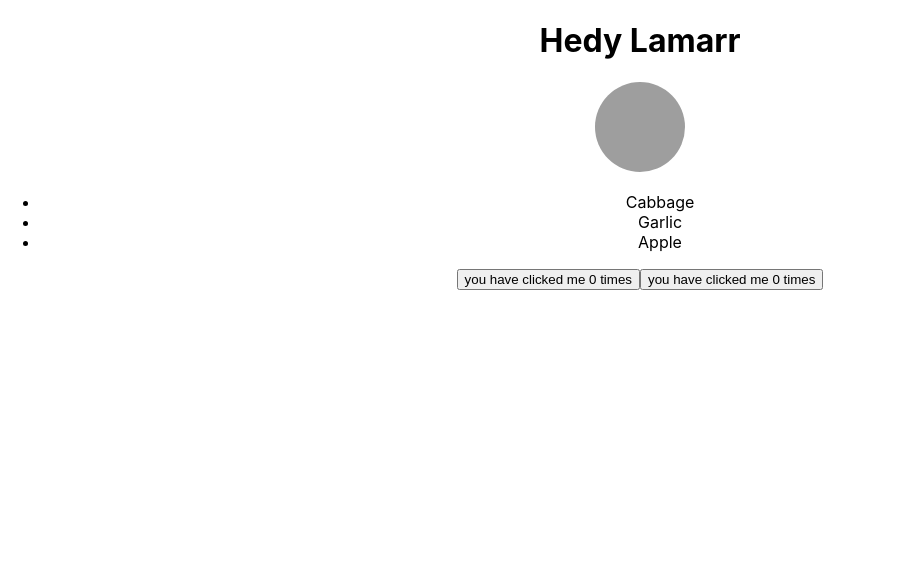
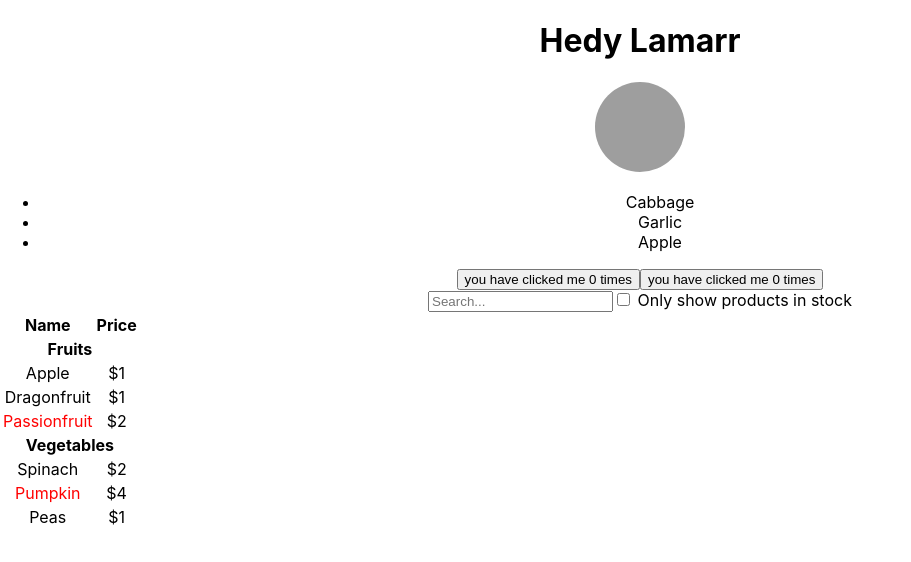
Before and after one commit to opeyemipeter1759/refreshing-react-with-docs, a React (Create React App) app: page / in a window 1280 px wide. Shown: the top 562 px of the page, without its empty margins (0-911 px from the left). Built offline with nearby package versions, Linux system fonts and the light colour scheme; grey boxes are pictures that could not be loaded.

Commit message:
thinking react

```diff
--- a/src/App.js
+++ b/src/App.js
@@ -1,5 +1,6 @@
 import './App.css';
-import {useState} from "react"
+import { useState } from "react"
+import ProductTableD from './ProductTable';
 function App()
 {
     const [count, setCount] = useState(0)
@@ -29,6 +30,7 @@
             <ProductList />
             <MyBtn count={count} onClick={handleClick} />
             <MyBtn count={count} onClick={handleClick} />
+            <ProductTableD/>
 
 
     </div>
--- /dev/null
+++ b/src/ProductTable.js
@@ -0,0 +1,91 @@
+function ProductCategoryRow({ category }) {
+    return (
+      <tr>
+        <th colSpan="2">
+          {category}
+        </th>
+      </tr>
+    );
+  }
+
+  function ProductRow({ product }) {
+    const name = product.stocked ? product.name :
+      <span style={{ color: 'red' }}>
+        {product.name}
+      </span>;
+
+    return (
+      <tr>
+        <td>{name}</td>
+        <td>{product.price}</td>
+      </tr>
+    );
+  }
+
+  function ProductTable({ products }) {
+    const rows = [];
+    let lastCategory = null;
+
+    products.forEach((product) => {
+      if (product.category !== lastCategory) {
+        rows.push(
+          <ProductCategoryRow
+            category={product.category}
+            key={product.category} />
+        );
+      }
+      rows.push(
+        <ProductRow
+          product={product}
+          key={product.name} />
+      );
+      lastCategory = product.category;
+    });
+
+    return (
+      <table>
+        <thead>
+          <tr>
+            <th>Name</th>
+            <th>Price</th>
+          </tr>
+        </thead>
+        <tbody>{rows}</tbody>
+      </table>
+    );
+  }
+
+  function SearchBar() {
+    return (
+      <form>
+        <input type="text" placeholder="Search..." />
+        <label>
+          <input type="checkbox" />
+          {' '}
+          Only show products in stock
+        </label>
+      </form>
+    );
+  }
+
+  function FilterableProductTable({ products }) {
+    return (
+      <div>
+        <SearchBar />
+        <ProductTable products={products} />
+      </div>
+    );
+  }
+
+  const PRODUCTS = [
+    {category: "Fruits", price: "$1", stocked: true, name: "Apple"},
+    {category: "Fruits", price: "$1", stocked: true, name: "Dragonfruit"},
+    {category: "Fruits", price: "$2", stocked: false, name: "Passionfruit"},
+    {category: "Vegetables", price: "$2", stocked: true, name: "Spinach"},
+    {category: "Vegetables", price: "$4", stocked: false, name: "Pumpkin"},
+    {category: "Vegetables", price: "$1", stocked: true, name: "Peas"}
+  ];
+
+  export default function ProductTableD() {
+    return <FilterableProductTable products={PRODUCTS} />;
+  }
```
